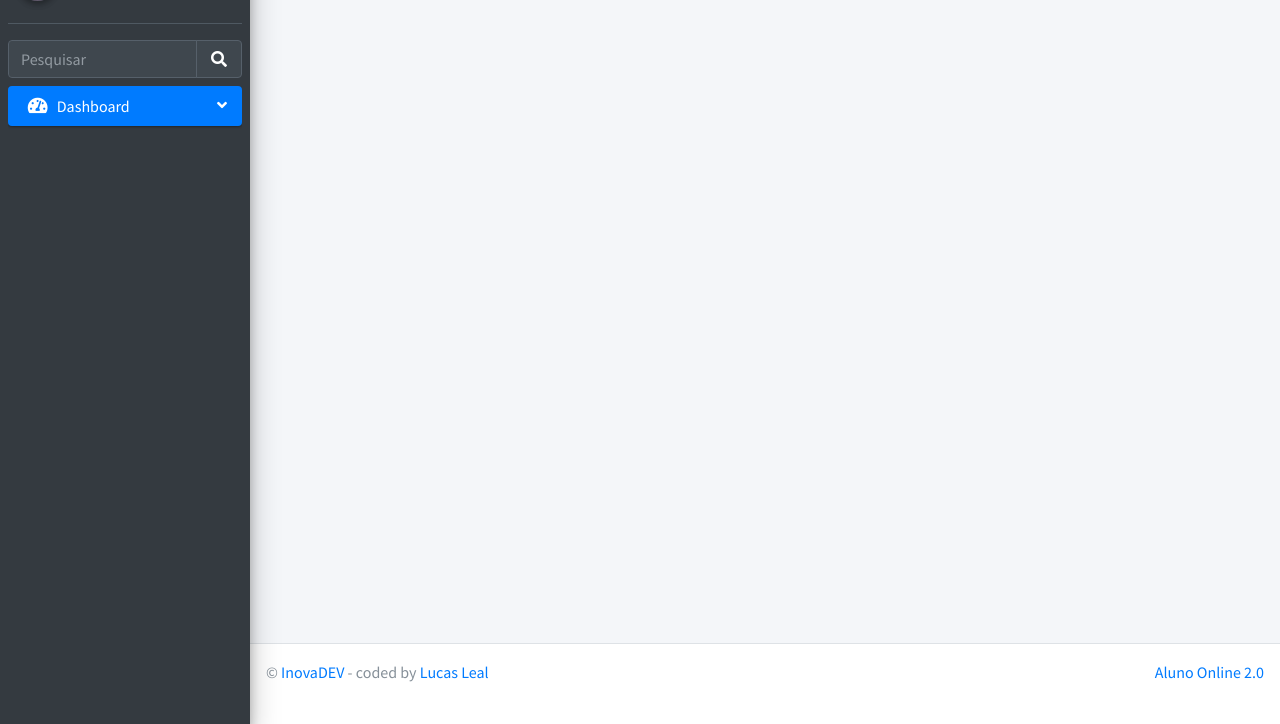
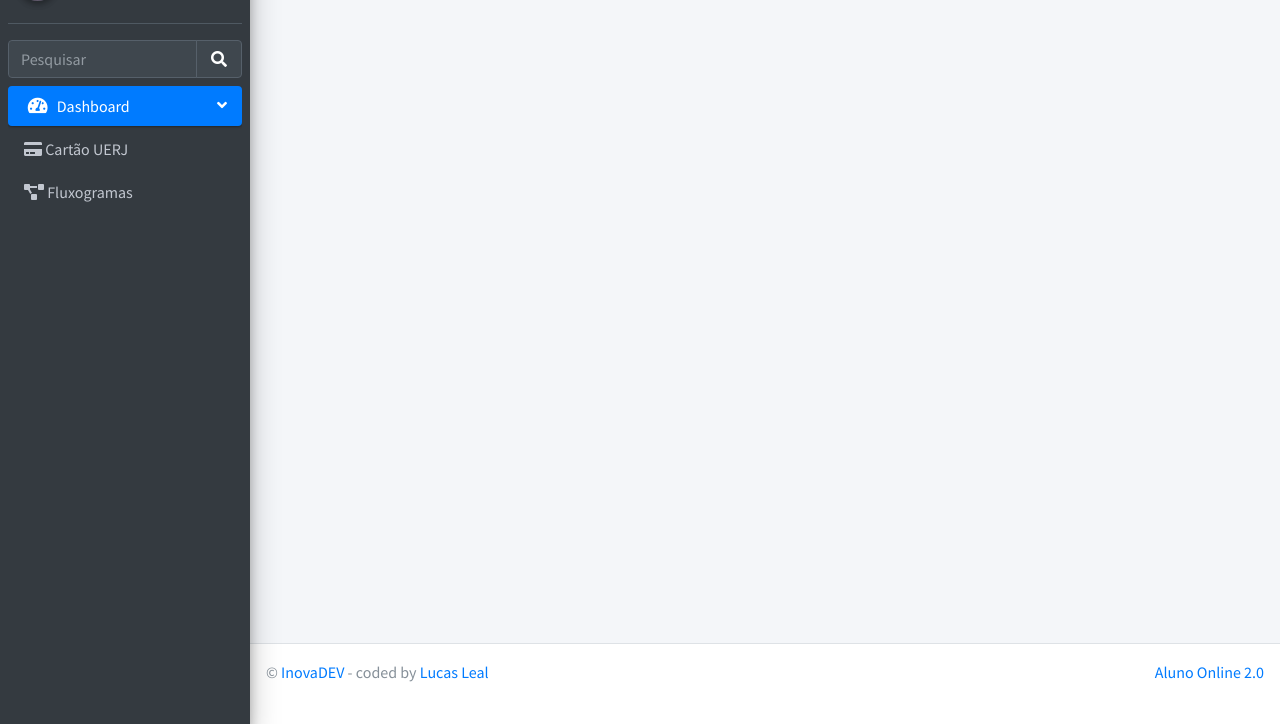
Before and after one commit to lucascapl/plataformaUERJ, a Flask app: page /index in a window 1280 px wide. Shown: the part 100-824 px from the top of the page. Run offline with Flask 2, Linux system fonts and the light colour scheme; the visitor is signed in with stand-in values (Sample User, id 1); data comes from the database, SQL or seed files in the repository; style sheets or scripts are compiled from the project's sources; some libraries are stand-ins or nearby versions.

Commit message:
fluxogramas hiperlink

```diff
--- a/apps/templates/includes/sidebar.html
+++ b/apps/templates/includes/sidebar.html
@@ -45,6 +45,22 @@
               </p>
             </a>
           </li>
+          <li class="nav-item">
+            <a href="https://sou-cadastro.uerj.br/login" target="_blank" class="nav-link">
+              <i class="fa fa-credit-card"></i>
+              <p>
+                Cartão UERJ
+              </p>
+            </a>
+          </li>
+          <li class="nav-item">
+            <a href="https://www.dep.uerj.br/fluxogramas.html" target="_blank" class="nav-link {% if 'ajuda' in segment %} active {% endif %}">
+              <i class="fas fa-project-diagram"></i>
+              <p>
+                Fluxogramas
+              </p>
+            </a>
+          </li>
       </nav>
       <!-- /.sidebar-menu -->
     </div>
```
